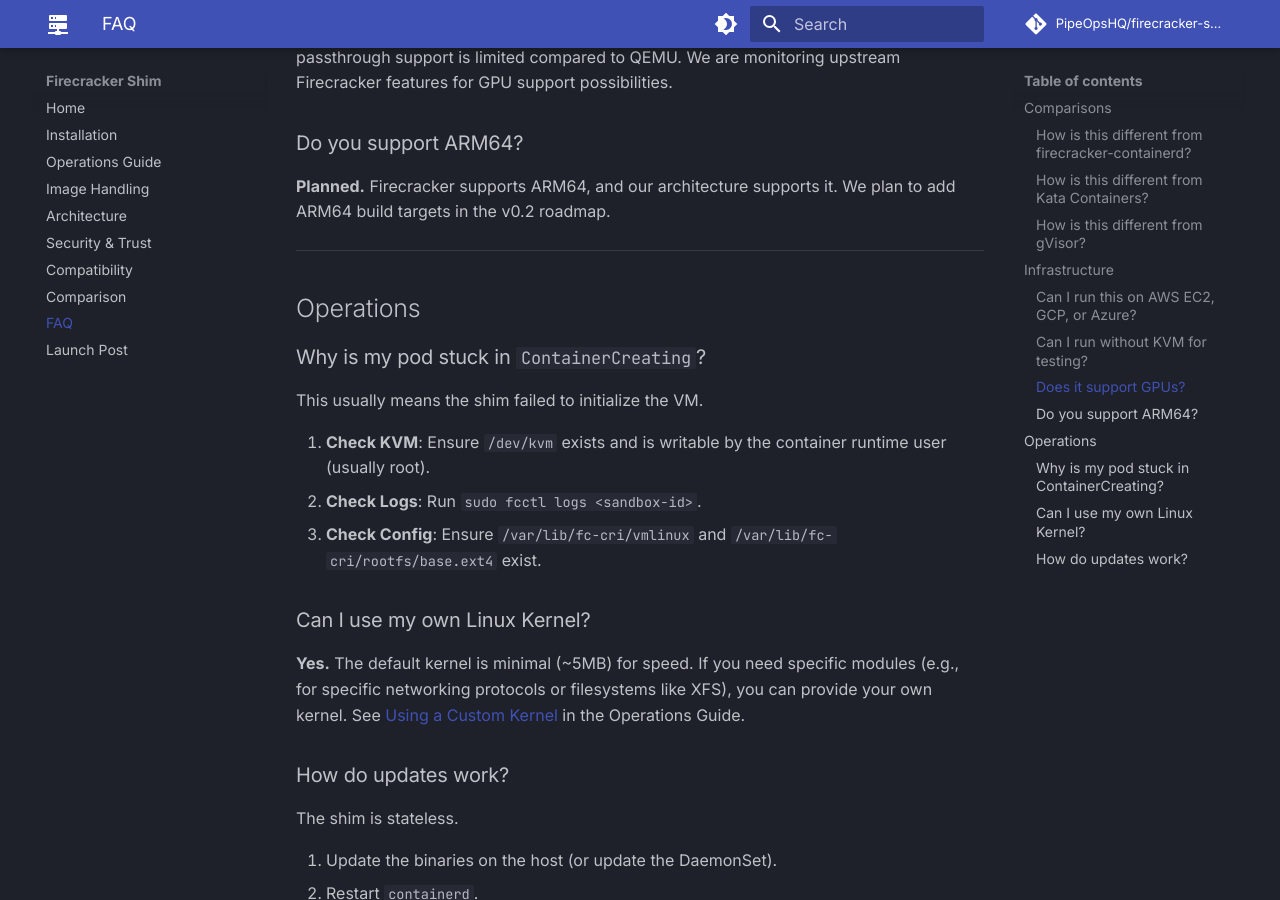
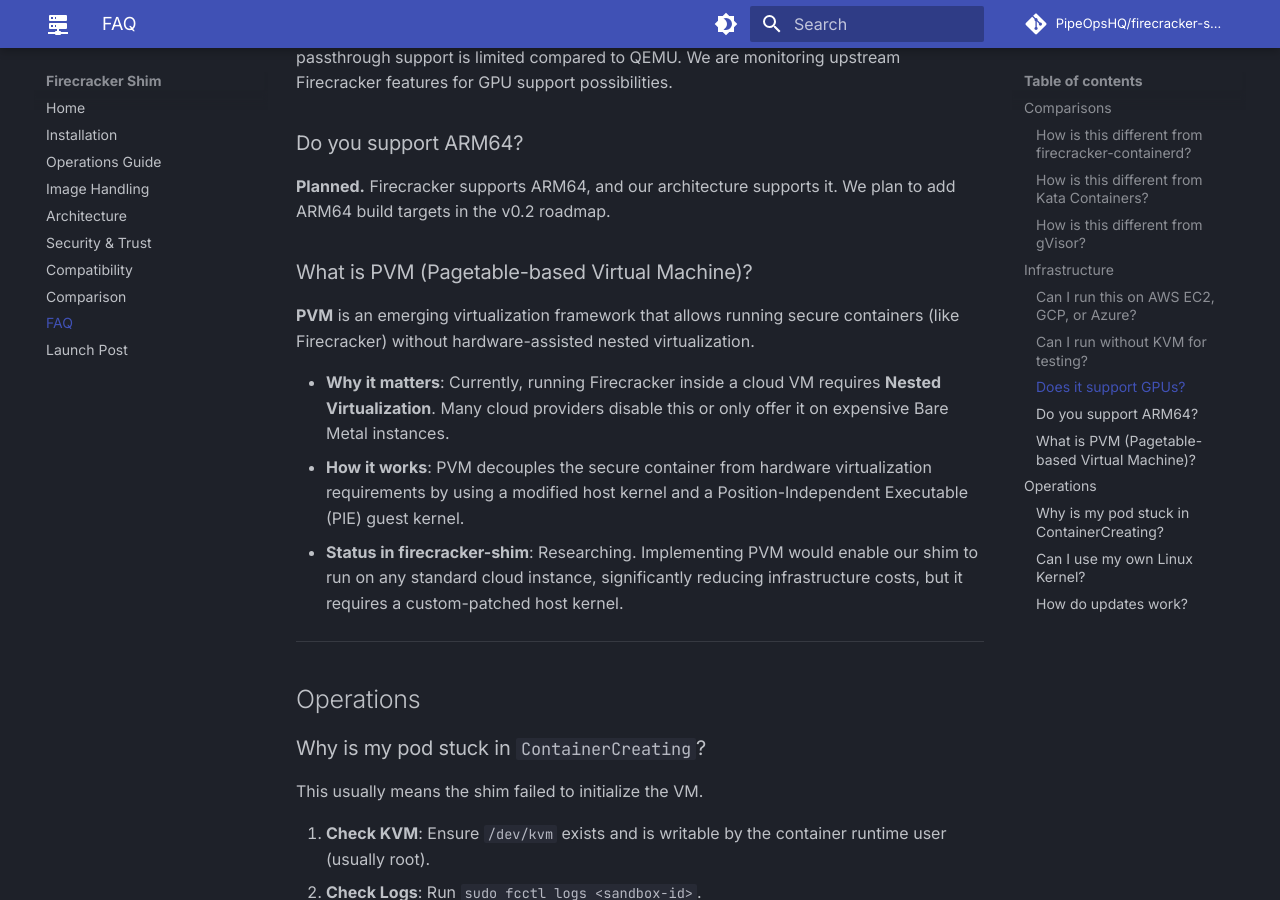
Before and after one commit to PipeOpsHQ/firecracker-shim, an MkDocs documentation site: the page built from docs/faq.md, in a window 1280 px wide and 900 px high, scrolled down 1958 px. Built offline with MkDocs 1.6.1 and Material for MkDocs 9.7.7, drawn with Linux system fonts in a browser that asks for light colours; comment, search, counter and statistics services are not loaded.

Commit message:
feat(docs): Add support for Pagetable-based Virtual Machine (PVM) research

```diff
--- a/docs/ARCHITECTURE.md
+++ b/docs/ARCHITECTURE.md
@@ -431,11 +431,12 @@
 
 ### Future Work
 
-| Component     | Priority | Notes                                              |
-| ------------- | -------- | -------------------------------------------------- |
-| **Devmapper** | High     | Alternative storage backend for thin provisioning. |
-| **ARM64**     | Medium   | Support for Graviton/Ampere instances.             |
-| **GPU**       | Low      | Passthrough support for ML workloads.              |
+| Component     | Priority | Notes                                                                                          |
+| ------------- | -------- | ---------------------------------------------------------------------------------------------- |
+| **Devmapper** | High     | Alternative storage backend for thin provisioning.                                             |
+| **ARM64**     | Medium   | Support for Graviton/Ampere instances.                                                         |
+| **GPU**       | Low      | Passthrough support for ML workloads.                                                          |
+| **PVM**       | Low      | Pagetable-based Virtual Machine (Research). Support for running without nested virtualization. |
 
 ---
 
--- a/docs/faq.md
+++ b/docs/faq.md
@@ -61,6 +61,14 @@
 **Planned.**
 Firecracker supports ARM64, and our architecture supports it. We plan to add ARM64 build targets in the v0.2 roadmap.
 
+### What is PVM (Pagetable-based Virtual Machine)?
+
+**PVM** is an emerging virtualization framework that allows running secure containers (like Firecracker) without hardware-assisted nested virtualization.
+
+- **Why it matters**: Currently, running Firecracker inside a cloud VM requires **Nested Virtualization**. Many cloud providers disable this or only offer it on expensive Bare Metal instances.
+- **How it works**: PVM decouples the secure container from hardware virtualization requirements by using a modified host kernel and a Position-Independent Executable (PIE) guest kernel.
+- **Status in firecracker-shim**: Researching. Implementing PVM would enable our shim to run on any standard cloud instance, significantly reducing infrastructure costs, but it requires a custom-patched host kernel.
+
 ---
 
 ## Operations
```
Also changed, not shown: README.md (+1 -0 lines), docs/compatibility.md (+5 -4 lines), docs/index.md (+1 -0 lines).
